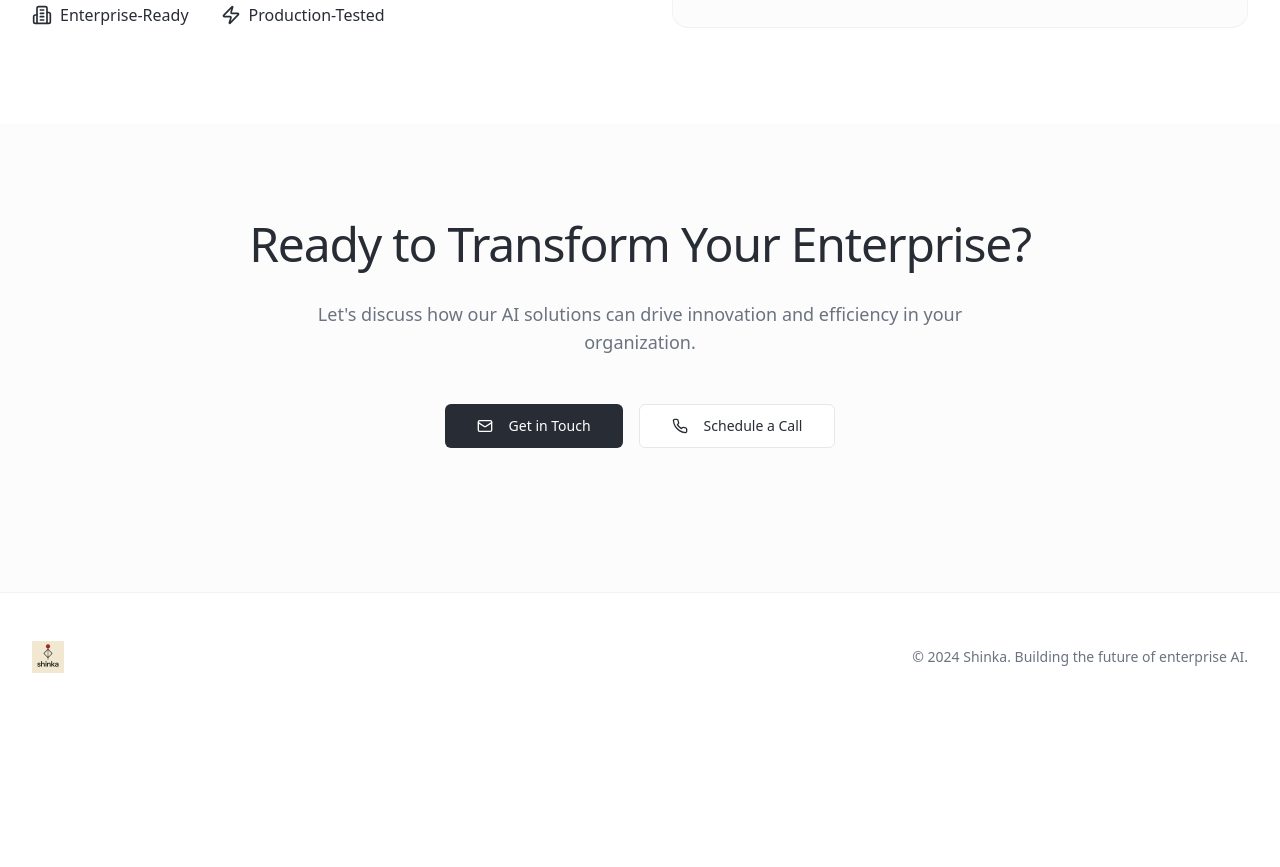
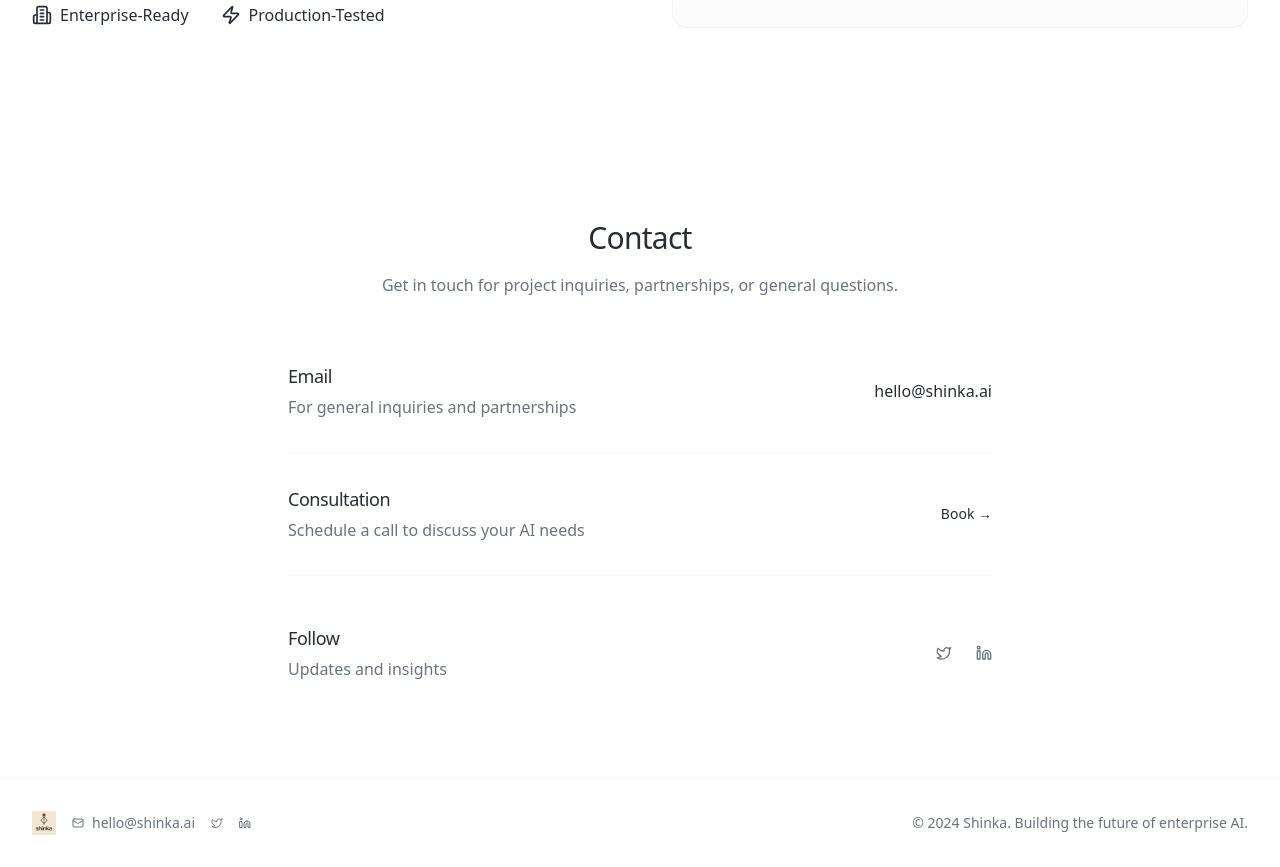
Before and after one commit to shinkahq/shinka-website, a Next.js app: page / in a window 1280 px wide. Shown: the part 1820-2687 px from the top of the page. Before the commit the page ends 2541 px from the top, so only its background shows below. Built offline with nearby package versions, Linux system fonts and the light colour scheme.

Commit message:
✨ feat: enhance contact section with social links and improved layout

```diff
--- a/app/page.tsx
+++ b/app/page.tsx
@@ -1,7 +1,7 @@
 import { Button } from "@/components/ui/button"
 import { Card, CardContent } from "@/components/ui/card"
 import { Badge } from "@/components/ui/badge"
-import { ArrowRight, Bot, Workflow, Zap, Building2, Mail, Phone, ChevronRight, Sparkles } from "lucide-react"
+import { ArrowRight, Bot, Workflow, Zap, Building2, Mail, Phone, ChevronRight, Sparkles, Twitter, Linkedin, ExternalLink } from "lucide-react"
 import Image from "next/image"
 
 export default function Home() {
@@ -180,35 +180,111 @@ export default function Home() {
       </section>
 
       {/* Contact Section */}
-      <section id="contact" className="py-24 bg-muted/30">
-        <div className="max-w-4xl mx-auto px-4 sm:px-6 lg:px-8 text-center">
-          <h2 className="text-4xl lg:text-5xl font-medium text-foreground mb-8 tracking-tight">Ready to Transform Your Enterprise?</h2>
-          <p className="text-lg text-muted-foreground mb-12 max-w-2xl mx-auto font-light">
-            Let's discuss how our AI solutions can drive innovation and efficiency in your organization.
-          </p>
-          <div className="flex flex-col sm:flex-row gap-4 justify-center mb-12">
-            <Button size="lg" className="bg-foreground hover:bg-foreground/90 text-background font-medium">
-              <Mail className="mr-2 h-4 w-4" />
-              Get in Touch
-            </Button>
-            <Button
-              size="lg"
-              variant="outline"
-              className="border-border text-foreground hover:bg-muted font-medium"
-            >
-              <Phone className="mr-2 h-4 w-4" />
-              Schedule a Call
-            </Button>
+      <section id="contact" className="py-24 bg-background">
+        <div className="max-w-3xl mx-auto px-4 sm:px-6 lg:px-8">
+          <div className="text-center mb-16">
+            <h2 className="text-3xl font-normal text-foreground mb-4 tracking-tight">Contact</h2>
+            <p className="text-muted-foreground font-light">
+              Get in touch for project inquiries, partnerships, or general questions.
+            </p>
+          </div>
+
+          {/* Contact Information */}
+          <div className="space-y-8">
+            {/* Email */}
+            <div className="border-b border-border/30 pb-8">
+              <div className="flex items-center justify-between">
+                <div>
+                  <h3 className="text-lg font-normal text-foreground mb-1">Email</h3>
+                  <p className="text-muted-foreground font-light">For general inquiries and partnerships</p>
+                </div>
+                <a
+                  href="mailto:hello@shinka.ai"
+                  className="text-foreground hover:text-foreground/70 transition-colors font-light"
+                >
+                  hello@shinka.ai
+                </a>
+              </div>
+            </div>
+
+            {/* Consultation */}
+            <div className="border-b border-border/30 pb-8">
+              <div className="flex items-center justify-between">
+                <div>
+                  <h3 className="text-lg font-normal text-foreground mb-1">Consultation</h3>
+                  <p className="text-muted-foreground font-light">Schedule a call to discuss your AI needs</p>
+                </div>
+                <Button
+                  variant="ghost"
+                  className="text-foreground hover:text-foreground/70 hover:bg-transparent font-light p-0 h-auto"
+                >
+                  Book →
+                </Button>
+              </div>
+            </div>
+
+            {/* Social */}
+            <div className="pt-4">
+              <div className="flex items-center justify-between">
+                <div>
+                  <h3 className="text-lg font-normal text-foreground mb-1">Follow</h3>
+                  <p className="text-muted-foreground font-light">Updates and insights</p>
+                </div>
+                <div className="flex space-x-6">
+                  <a
+                    href="https://twitter.com/shinka_ai"
+                    target="_blank"
+                    rel="noopener noreferrer"
+                    className="text-muted-foreground hover:text-foreground transition-colors"
+                  >
+                    <Twitter className="h-4 w-4" />
+                  </a>
+                  <a
+                    href="https://linkedin.com/company/shinka-ai"
+                    target="_blank"
+                    rel="noopener noreferrer"
+                    className="text-muted-foreground hover:text-foreground transition-colors"
+                  >
+                    <Linkedin className="h-4 w-4" />
+                  </a>
+                </div>
+              </div>
+            </div>
           </div>
         </div>
       </section>
 
       {/* Footer */}
-      <footer className="border-t border-border/50 py-12">
+      <footer className="border-t border-border/30 py-8">
         <div className="max-w-7xl mx-auto px-4 sm:px-6 lg:px-8">
-          <div className="flex flex-col md:flex-row justify-between items-center">
-            <div className="flex items-center space-x-3 mb-4 md:mb-0">
-              <Image src="/shinka-logo.png" alt="Shinka" width={120} height={40} className="h-8 w-auto" />
+          <div className="flex items-center justify-between">
+            <div className="flex items-center space-x-4">
+              <Image src="/shinka-logo.png" alt="Shinka" width={80} height={32} className="h-6 w-auto" />
+              <div className="flex items-center space-x-4 text-muted-foreground">
+                <a
+                  href="mailto:hello@shinka.ai"
+                  className="flex items-center space-x-2 hover:text-foreground transition-colors font-light text-sm"
+                >
+                  <Mail className="h-3 w-3" />
+                  <span>hello@shinka.ai</span>
+                </a>
+                <a
+                  href="https://twitter.com/shinka_ai"
+                  target="_blank"
+                  rel="noopener noreferrer"
+                  className="hover:text-foreground transition-colors"
+                >
+                  <Twitter className="h-3 w-3" />
+                </a>
+                <a
+                  href="https://linkedin.com/company/shinka-ai"
+                  target="_blank"
+                  rel="noopener noreferrer"
+                  className="hover:text-foreground transition-colors"
+                >
+                  <Linkedin className="h-3 w-3" />
+                </a>
+              </div>
             </div>
             <div className="text-muted-foreground text-sm font-light">© 2024 Shinka. Building the future of enterprise AI.</div>
           </div>
```
